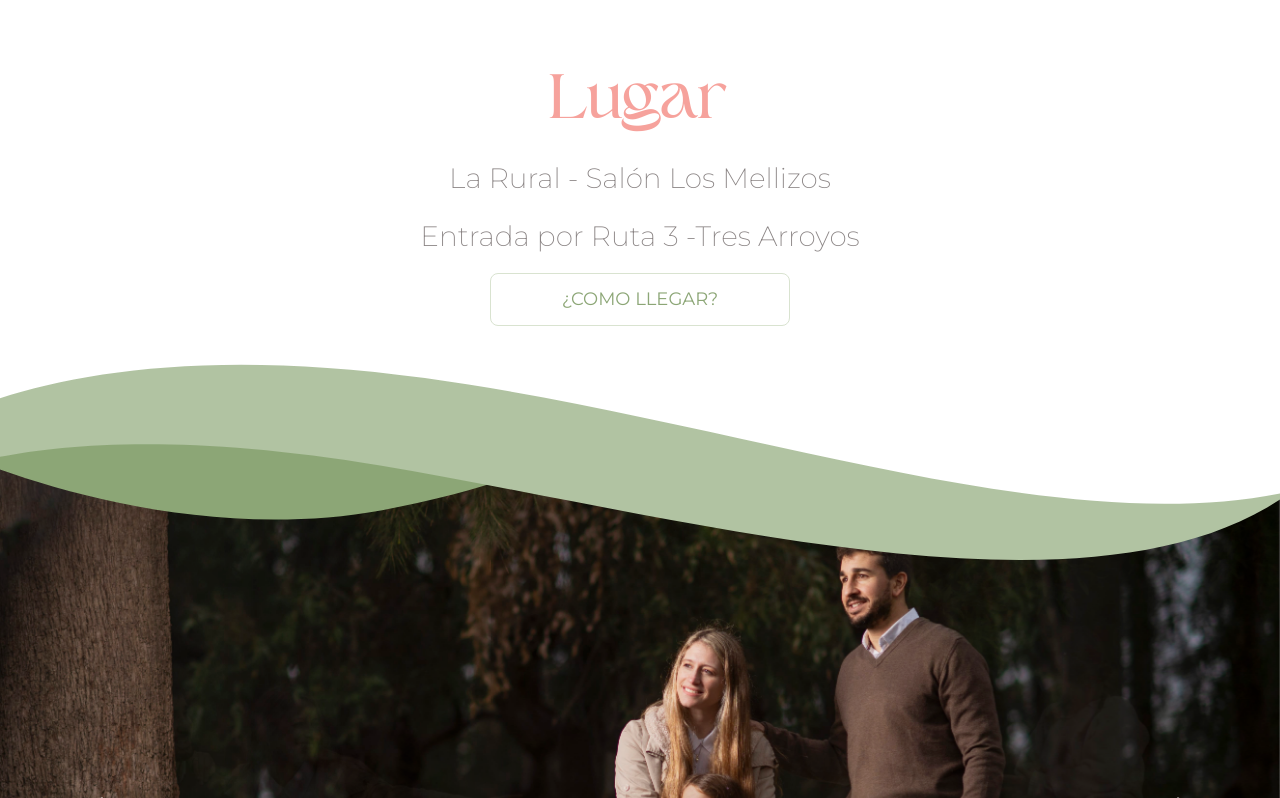
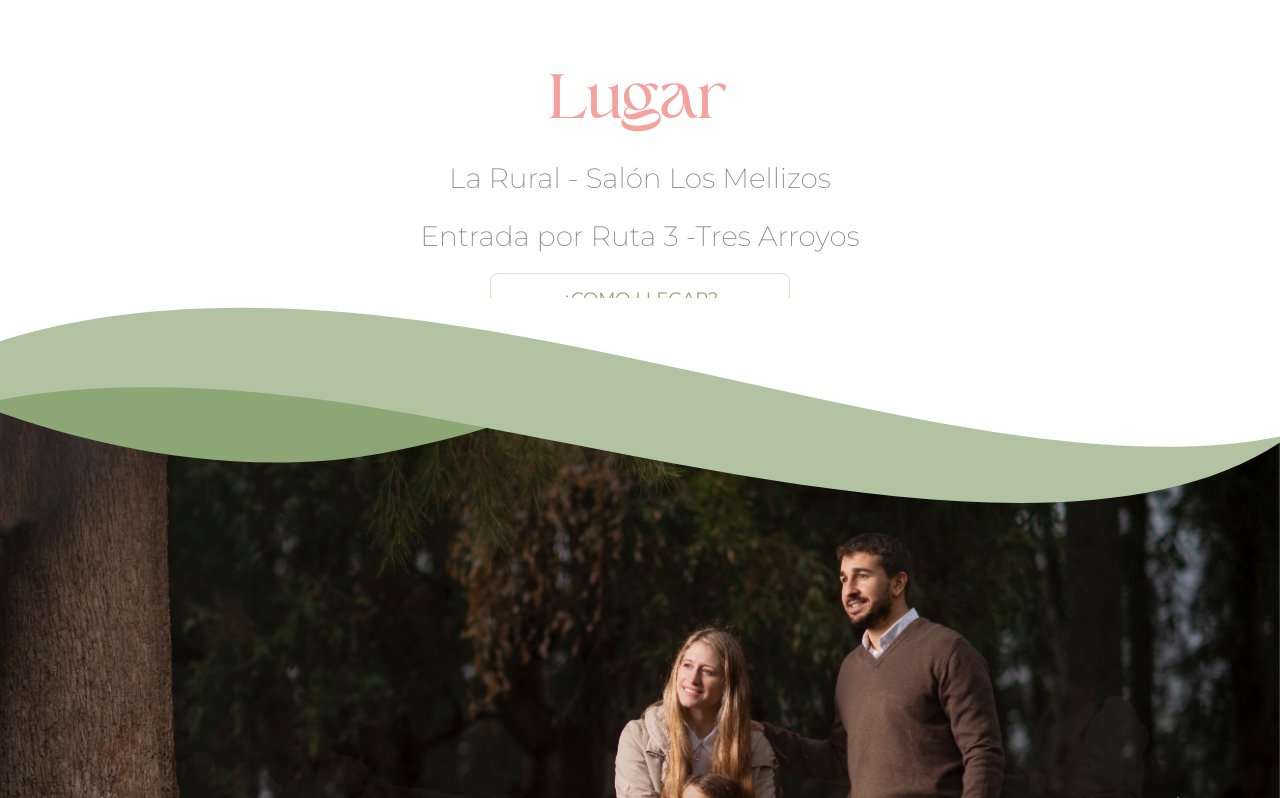
Before and after one commit to Te-invite/invitacion-flor_y_andres, a Vue app: page /invitation in a window 1280 px wide. Shown: the part 2554-3352 px from the top of the page. Built offline with nearby package versions, Linux system fonts and the light colour scheme.

Commit message:
Update Invitation.vue

```diff
--- a/src/views/Invitation.vue
+++ b/src/views/Invitation.vue
@@ -225,6 +225,9 @@ export default {
     .curv_right {
         right: 0;
     }
+    .curvaL {
+        top: -50px;
+    }
 
 }
 
@@ -235,6 +238,9 @@ export default {
 
     .curv_right {
         right: 0;
+    }
+    .curvaL {
+        top: -92px;
     }
     .box_section{
         font-size:1rem;
```
